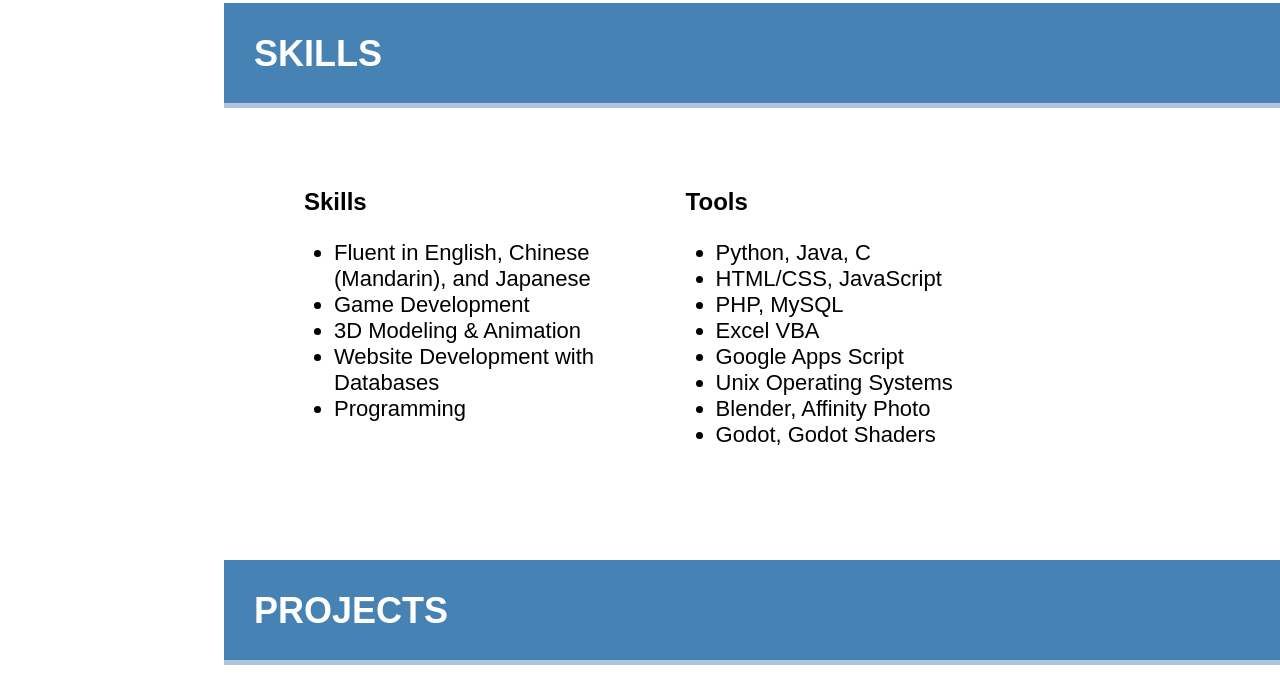
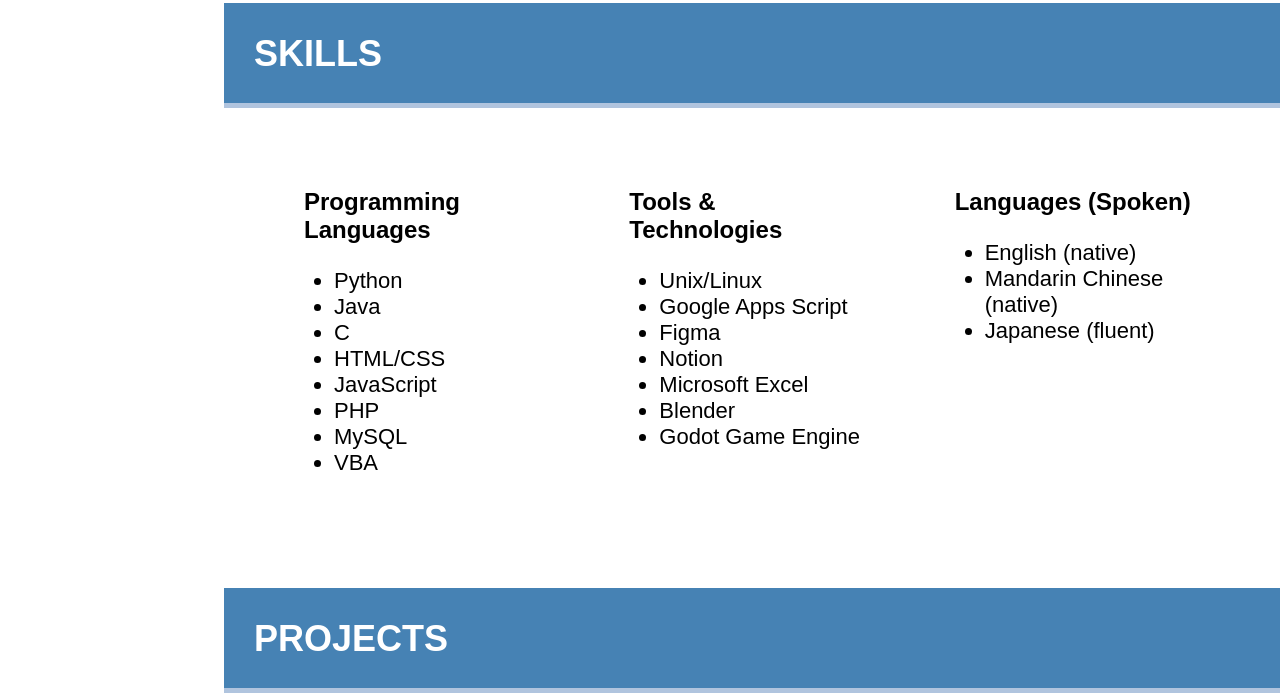
Before and after one commit to ProgrammerGS/ProgrammerGS.github.io, a plain HTML site: page index.html in a window 1280 px wide. Shown: the part 2368-3063 px from the top of the page. Drawn offline with nearby package versions, Linux system fonts and the light colour scheme.

Commit message:
Fixed resume links and reworded skills section
Fixed resume links
Reworded skills section

```diff
--- a/index.html
+++ b/index.html
@@ -89,26 +89,36 @@
             <h3 id="skills" class="header">SKILLS</h3>
             <div class="section">
                 <div class="text-box">
-                    <p><strong>Skills</strong></p>
+                    <p><strong>Programming Languages</strong></p>
                     <ul>
-                        <li>Fluent in English, Chinese (Mandarin), and Japanese</li>
-                        <li>Game Development</li>
-                        <li>3D Modeling &amp; Animation</li>
-                        <li>Website Development with Databases</li>
-                        <li>Programming</li>
+                        <li>Python</li>
+                        <li>Java</li>
+                        <li>C</li>
+                        <li>HTML/CSS</li>
+                        <li>JavaScript</li>
+                        <li>PHP</li>
+                        <li>MySQL</li>
+                        <li>VBA</li>
                     </ul>
                 </div>
                 <div class="text-box">
-                    <p><strong>Tools</strong></p>
+                    <p><strong>Tools &amp; Technologies</strong></p>
                     <ul>
-                        <li>Python, Java, C</li>
-                        <li>HTML/CSS, JavaScript</li>
-                        <li>PHP, MySQL</li>
-                        <li>Excel VBA</li>
+                        <li>Unix/Linux</li>
                         <li>Google Apps Script</li>
-                        <li>Unix Operating Systems</li>
-                        <li>Blender, Affinity Photo</li>
-                        <li>Godot, Godot Shaders</li>
+                        <li>Figma</li>
+                        <li>Notion</li>
+                        <li>Microsoft Excel</li>
+                        <li>Blender</li>
+                        <li>Godot Game Engine</li>
+                    </ul>
+                </div>
+                <div class="text-box">
+                    <p><strong>Languages (Spoken)</strong></p>
+                    <ul>
+                        <li>English (native)</li>
+                        <li>Mandarin Chinese (native)</li>
+                        <li>Japanese (fluent)</li>
                     </ul>
                 </div>
             </div>
```
Also changed, not shown: 1 other file.
